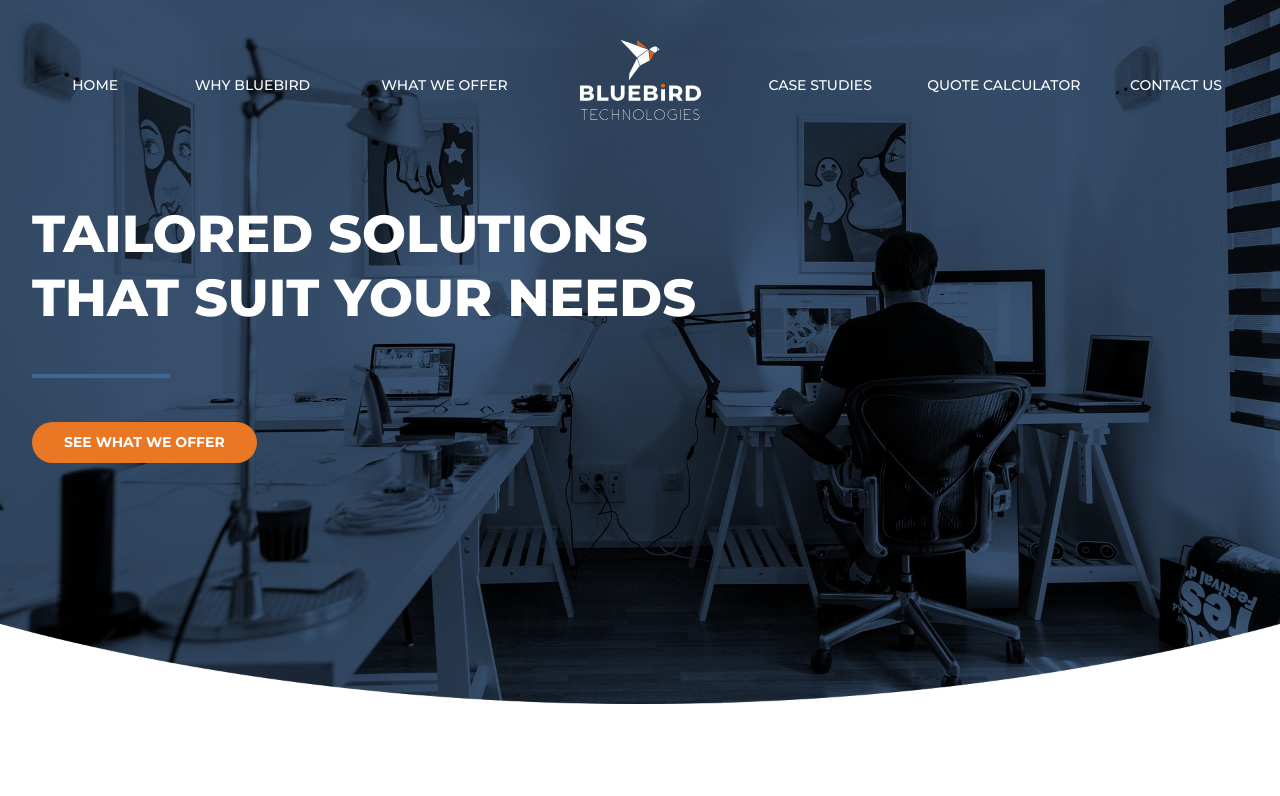
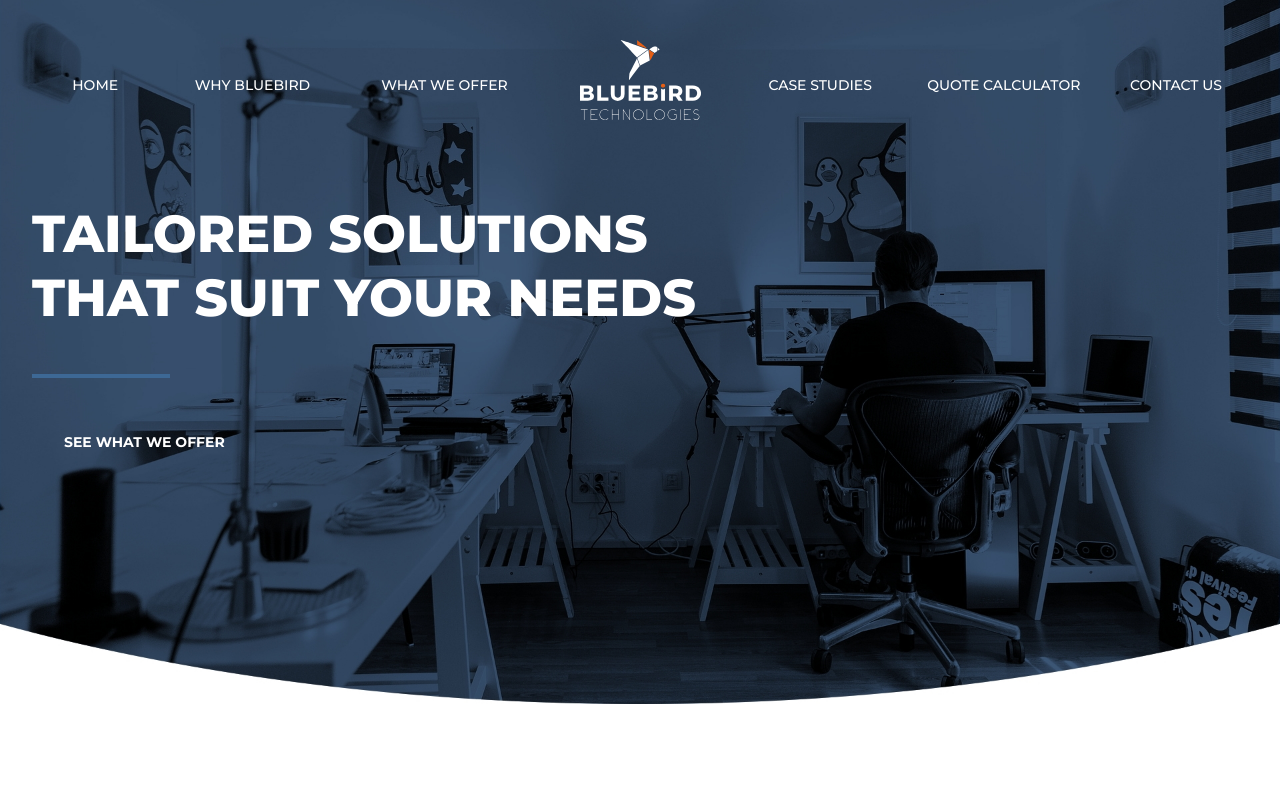
Before and after one commit to bluebird-technologies/bluebird_tech_OLD, a Next.js app: page / in a window 1280 px wide. Shown: the top 796 px of the page. Built offline with nearby package versions, Linux system fonts and the light colour scheme.

Commit message:
Button component updated to accomodate other use-cases.

```diff
--- a/components/Button.tsx
+++ b/components/Button.tsx
@@ -1,9 +1,21 @@
-export function Button({ children, className }: { children: React.ReactNode; className?: string }) {
+export function Button({
+  children,
+  className,
+  backgroundColor,
+  textColor,
+}: {
+  children: React.ReactNode;
+  className?: string;
+  backgroundColor?: string;
+  textColor?: string;
+}) {
+  const background = backgroundColor ?? 'highlight';
+  const text = textColor ?? 'white';
   return (
     <button
       className={`${
         className || ''
-      } bg-[#e97724] inline-flex rounded-full text-white font-bold uppercase
+      } bg-${background} inline-flex rounded-full text-${text} font-bold uppercase
       text-[14px] leading-[17px] px-8 py-3  whitespace-nowrap
       hover:bg-gradient-to-t from-[#f6c4a1] to-[#e97724] transition-all hover:duration-1000 ease-in-out
       `}
```
